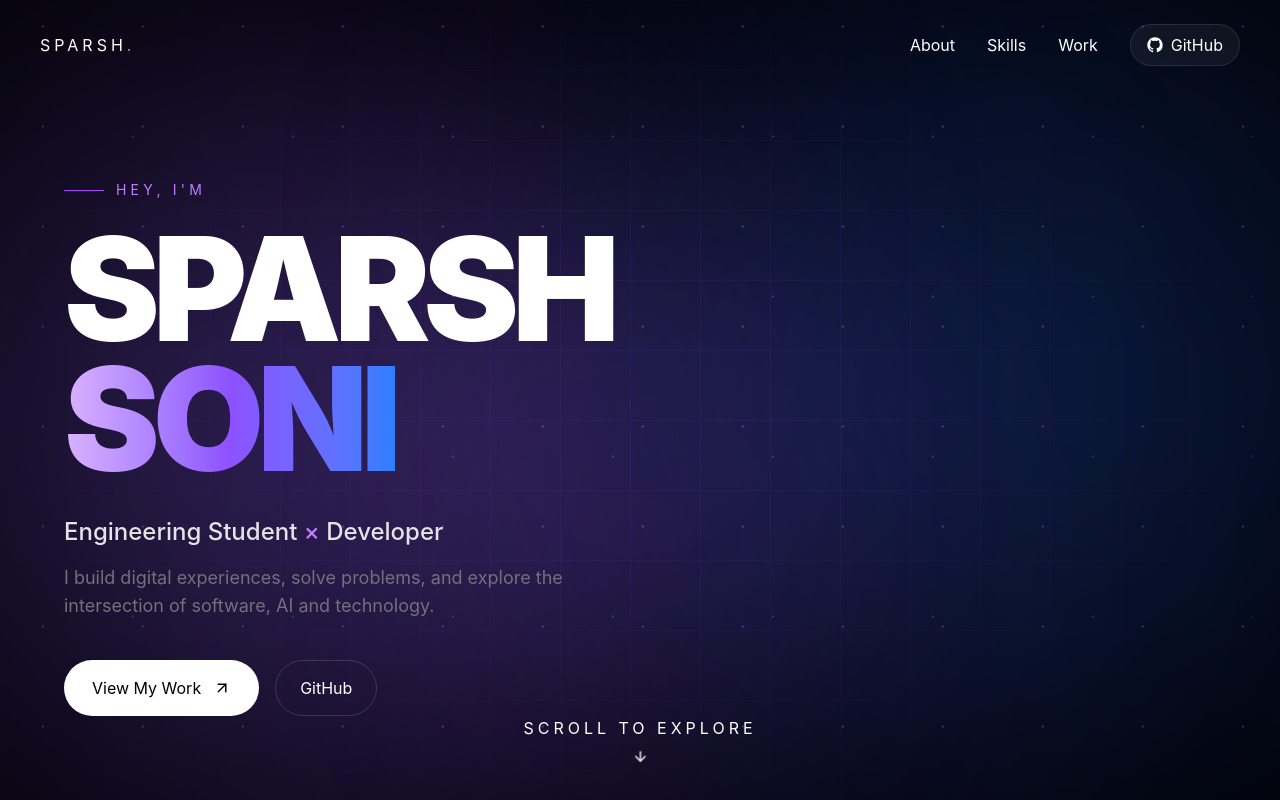
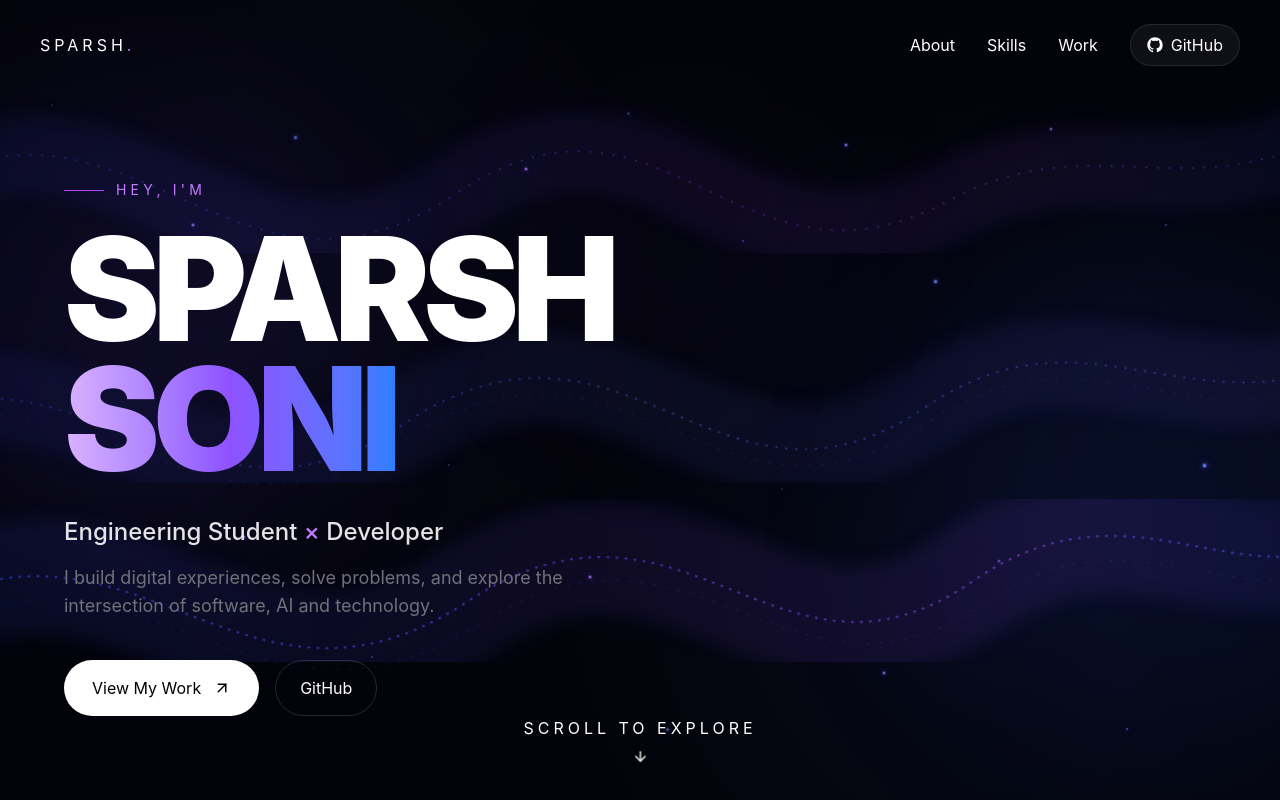
Before and after one commit to Sparsshsoni15/Sparsh-Portfolio, a React (Vite) app: page / in a window 1280 px wide. Shown: the top 800 px of the page. Built offline with nearby package versions, Linux system fonts and the light colour scheme.

Commit message:
chore: portfolio update - 2026-09-02 19:15

```diff
--- /dev/null
+++ b/src/components/Background.css
@@ -0,0 +1,244 @@
+.portfolio-background {
+  position: fixed;
+  inset: 0;
+  z-index: 0;
+  overflow: hidden;
+  pointer-events: none;
+  background:
+    radial-gradient(
+      circle at 20% 35%,
+      rgba(65, 45, 150, 0.12),
+      transparent 35%
+    ),
+    radial-gradient(
+      circle at 80% 70%,
+      rgba(35, 60, 170, 0.10),
+      transparent 40%
+    ),
+    #03040a;
+}
+
+/* -------------------------------- */
+/* Ambient glow */
+/* -------------------------------- */
+
+.ambient {
+  position: absolute;
+  border-radius: 50%;
+  pointer-events: none;
+  filter: blur(100px);
+  will-change: transform;
+}
+
+.ambient-one {
+  width: 420px;
+  height: 420px;
+  left: -150px;
+  top: 20%;
+  background: rgba(90, 50, 220, 0.08);
+  animation: ambientOne 16s ease-in-out infinite alternate;
+}
+
+.ambient-two {
+  width: 500px;
+  height: 500px;
+  right: -180px;
+  bottom: 5%;
+  background: rgba(45, 75, 220, 0.08);
+  animation: ambientTwo 20s ease-in-out infinite alternate;
+}
+
+.ambient-three {
+  width: 300px;
+  height: 300px;
+  left: 40%;
+  top: 10%;
+  background: rgba(130, 55, 255, 0.04);
+  animation: ambientThree 18s ease-in-out infinite alternate;
+}
+
+/* -------------------------------- */
+/* Stars */
+/* -------------------------------- */
+
+.stars {
+  position: absolute;
+  inset: 0;
+}
+
+.stars span {
+  position: absolute;
+  width: 2px;
+  height: 2px;
+  border-radius: 50%;
+  background: #8b7cff;
+  box-shadow:
+    0 0 5px rgba(110, 90, 255, 0.9),
+    0 0 12px rgba(90, 70, 255, 0.5);
+
+  animation: twinkle 3.5s ease-in-out infinite;
+  will-change: opacity, transform;
+}
+
+.stars span:nth-child(3n) {
+  width: 3px;
+  height: 3px;
+  background: #6e8dff;
+}
+
+.stars span:nth-child(5n) {
+  width: 2px;
+  height: 2px;
+  background: #b477ff;
+}
+
+/* -------------------------------- */
+/* SVG */
+/* -------------------------------- */
+
+.wave-svg {
+  position: absolute;
+  inset: 0;
+  width: 100%;
+  height: 100%;
+  overflow: visible;
+}
+
+/* Keep animations GPU friendly */
+
+.wave {
+  transform-box: fill-box;
+  transform-origin: center;
+  will-change: transform;
+}
+
+.wave-back {
+  animation: waveBack 18s ease-in-out infinite alternate;
+}
+
+.wave-middle {
+  animation: waveMiddle 21s ease-in-out infinite alternate;
+}
+
+.wave-front {
+  animation: waveFront 24s ease-in-out infinite alternate;
+}
+
+/* -------------------------------- */
+/* Animations */
+/* -------------------------------- */
+
+@keyframes waveBack {
+  0% {
+    transform: translate3d(-18px, 8px, 0) scale(1.02);
+  }
+
+  50% {
+    transform: translate3d(10px, -10px, 0) scale(1.04);
+  }
+
+  100% {
+    transform: translate3d(24px, 15px, 0) scale(1.02);
+  }
+}
+
+@keyframes waveMiddle {
+  0% {
+    transform: translate3d(20px, -8px, 0) scale(1.02);
+  }
+
+  50% {
+    transform: translate3d(-15px, 15px, 0) scale(1.04);
+  }
+
+  100% {
+    transform: translate3d(-28px, -12px, 0) scale(1.02);
+  }
+}
+
+@keyframes waveFront {
+  0% {
+    transform: translate3d(-15px, 10px, 0) scale(1.02);
+  }
+
+  50% {
+    transform: translate3d(20px, -15px, 0) scale(1.04);
+  }
+
+  100% {
+    transform: translate3d(30px, 10px, 0) scale(1.02);
+  }
+}
+
+@keyframes twinkle {
+  0%,
+  100% {
+    opacity: 0.2;
+    transform: scale(0.8);
+  }
+
+  50% {
+    opacity: 1;
+    transform: scale(1.4);
+  }
+}
+
+@keyframes ambientOne {
+  0% {
+    transform: translate3d(0, 0, 0);
+  }
+
+  100% {
+    transform: translate3d(120px, -60px, 0);
+  }
+}
+
+@keyframes ambientTwo {
+  0% {
+    transform: translate3d(0, 0, 0);
+  }
+
+  100% {
+    transform: translate3d(-100px, -80px, 0);
+  }
+}
+
+@keyframes ambientThree {
+  0% {
+    transform: translate3d(0, 0, 0);
+  }
+
+  100% {
+    transform: translate3d(80px, 70px, 0);
+  }
+}
+
+/* -------------------------------- */
+/* Mobile optimization */
+/* -------------------------------- */
+
+@media (max-width: 768px) {
+  .ambient {
+    filter: blur(70px);
+  }
+
+  .wave-svg {
+    transform: scale(1.15);
+  }
+
+  .stars span {
+    box-shadow: 0 0 7px rgba(100, 90, 255, 0.6);
+  }
+}
+
+/* -------------------------------- */
+/* Reduced motion */
+/* -------------------------------- */
+
+@media (prefers-reduced-motion: reduce) {
+  .wave,
+  .stars span,
+  .ambient {
+    animation: none !important;
+  }
+}
--- a/src/components/Background.jsx
+++ b/src/components/Background.jsx
@@ -1,142 +1,153 @@
+import "./Background.css";
+
 function Background() {
   return (
-    <div
-      className="fixed inset-0 overflow-hidden pointer-events-none"
-      style={{
-        zIndex: 0,
-        background: "#020205",
-      }}
-    >
-      {/* Purple glow - LEFT */}
-      <div
-        className="absolute rounded-full"
-        style={{
-          width: "650px",
-          height: "650px",
-          left: "-250px",
-          top: "5%",
-          background: "rgba(139, 92, 246, 0.35)",
-          filter: "blur(130px)",
-          animation: "purpleMove 12s ease-in-out infinite",
-        }}
-      />
+    <div className="portfolio-background" aria-hidden="true">
+      {/* Ambient glows */}
+      <div className="ambient ambient-one" />
+      <div className="ambient ambient-two" />
+      <div className="ambient ambient-three" />
 
-      {/* Blue glow - RIGHT */}
-      <div
-        className="absolute rounded-full"
-        style={{
-          width: "650px",
-          height: "650px",
-          right: "-250px",
-          bottom: "0",
-          background: "rgba(37, 99, 235, 0.30)",
-          filter: "blur(140px)",
-          animation: "blueMove 15s ease-in-out infinite",
-        }}
-      />
+      {/* Stars */}
+      <div className="stars">
+        <span style={{ left: "4%", top: "13%", animationDelay: "0s" }} />
+        <span style={{ left: "15%", top: "28%", animationDelay: "1.2s" }} />
+        <span style={{ left: "23%", top: "17%", animationDelay: "2.4s" }} />
+        <span style={{ left: "31%", top: "38%", animationDelay: "0.7s" }} />
+        <span style={{ left: "41%", top: "21%", animationDelay: "1.8s" }} />
+        <span style={{ left: "49%", top: "14%", animationDelay: "2.8s" }} />
+        <span style={{ left: "58%", top: "30%", animationDelay: "0.5s" }} />
+        <span style={{ left: "66%", top: "18%", animationDelay: "1.5s" }} />
+        <span style={{ left: "73%", top: "35%", animationDelay: "2.2s" }} />
+        <span style={{ left: "82%", top: "16%", animationDelay: "0.9s" }} />
+        <span style={{ left: "91%", top: "28%", animationDelay: "2.6s" }} />
 
-      {/* Purple center glow */}
-      <div
-        className="absolute rounded-full"
-        style={{
-          width: "500px",
-          height: "500px",
-          left: "35%",
-          top: "30%",
-          background: "rgba(168, 85, 247, 0.16)",
-          filter: "blur(140px)",
-          animation: "centerMove 10s ease-in-out infinite",
-        }}
-      />
+        <span style={{ left: "8%", top: "52%", animationDelay: "1.1s" }} />
+        <span style={{ left: "19%", top: "67%", animationDelay: "2.1s" }} />
+        <span style={{ left: "35%", top: "58%", animationDelay: "0.3s" }} />
+        <span style={{ left: "46%", top: "72%", animationDelay: "1.7s" }} />
+        <span style={{ left: "61%", top: "61%", animationDelay: "2.9s" }} />
+        <span style={{ left: "78%", top: "70%", animationDelay: "0.8s" }} />
+        <span style={{ left: "94%", top: "58%", animationDelay: "2s" }} />
 
-      {/* Futuristic grid */}
-      <div
-        className="absolute inset-0"
-        style={{
-          backgroundImage: `
-            linear-gradient(rgba(139,92,246,0.07) 1px, transparent 1px),
-            linear-gradient(90deg, rgba(139,92,246,0.07) 1px, transparent 1px)
-          `,
-          backgroundSize: "70px 70px",
-          maskImage:
-            "radial-gradient(ellipse at center, black 30%, transparent 85%)",
-          WebkitMaskImage:
-            "radial-gradient(ellipse at center, black 30%, transparent 85%)",
-        }}
-      />
+        <span style={{ left: "13%", top: "87%", animationDelay: "1.4s" }} />
+        <span style={{ left: "29%", top: "82%", animationDelay: "2.7s" }} />
+        <span style={{ left: "52%", top: "91%", animationDelay: "0.6s" }} />
+        <span style={{ left: "69%", top: "84%", animationDelay: "1.9s" }} />
+        <span style={{ left: "88%", top: "91%", animationDelay: "2.5s" }} />
+      </div>
 
-      {/* Moving particles */}
-      <div
-        className="absolute inset-0"
-        style={{
-          opacity: 0.55,
-          backgroundImage: `
-            radial-gradient(circle, rgba(168,85,247,0.9) 1px, transparent 1px),
-            radial-gradient(circle, rgba(59,130,246,0.8) 1px, transparent 1px)
-          `,
-          backgroundSize: "100px 100px, 160px 160px",
-          backgroundPosition: "20px 20px, 80px 100px",
-          animation: "particlesMove 25s linear infinite",
-        }}
-      />
+      {/* Flowing dotted waves */}
+      <svg
+        className="wave-svg"
+        viewBox="0 0 1600 1000"
+        preserveAspectRatio="none"
+      >
+        <defs>
+          <linearGradient id="wavePurple" x1="0%" y1="0%" x2="100%" y2="0%">
+            <stop offset="0%" stopColor="#3154ff" />
+            <stop offset="45%" stopColor="#7048ff" />
+            <stop offset="75%" stopColor="#a04cff" />
+            <stop offset="100%" stopColor="#3154ff" />
+          </linearGradient>
 
-      {/* Dark vignette */}
-      <div
-        className="absolute inset-0"
-        style={{
-          background:
-            "radial-gradient(circle at center, transparent 20%, rgba(0,0,0,0.35) 100%)",
-        }}
-      />
+          <linearGradient id="waveBlue" x1="0%" y1="0%" x2="100%" y2="0%">
+            <stop offset="0%" stopColor="#273fff" />
+            <stop offset="50%" stopColor="#586eff" />
+            <stop offset="100%" stopColor="#8b4dff" />
+          </linearGradient>
 
-      {/* Animations */}
-      <style>
-        {`
-          @keyframes purpleMove {
-            0%, 100% {
-              transform: translate(0, 0) scale(1);
-            }
+          <filter id="softGlow">
+            <feGaussianBlur stdDeviation="12" />
+          </filter>
+        </defs>
 
-            50% {
-              transform: translate(180px, 80px) scale(1.2);
-            }
-          }
+        {/* BACK GLOW WAVE */}
+        <g className="wave wave-back">
+          <path
+            d="M-100 250 C180 80 300 430 570 250 C820 80 910 390 1160 260 C1360 150 1470 300 1700 130"
+            fill="none"
+            stroke="url(#wavePurple)"
+            strokeWidth="100"
+            opacity="0.08"
+            filter="url(#softGlow)"
+          />
 
-          @keyframes blueMove {
-            0%, 100% {
-              transform: translate(0, 0) scale(1);
-            }
+          <path
+            d="M-100 250 C180 80 300 430 570 250 C820 80 910 390 1160 260 C1360 150 1470 300 1700 130"
+            fill="none"
+            stroke="url(#wavePurple)"
+            strokeWidth="2"
+            strokeDasharray="1 13"
+            strokeLinecap="round"
+            opacity="0.35"
+          />
+        </g>
 
-            50% {
-              transform: translate(-160px, -100px) scale(1.2);
-            }
-          }
+        {/* MIDDLE WAVE */}
+        <g className="wave wave-middle">
+          <path
+            d="M-150 530 C120 380 270 690 520 520 C790 340 900 670 1150 500 C1370 350 1500 580 1750 390"
+            fill="none"
+            stroke="url(#waveBlue)"
+            strokeWidth="110"
+            opacity="0.08"
+            filter="url(#softGlow)"
+          />
 
-          @keyframes centerMove {
-            0%, 100% {
-              transform: translate(0, 0) scale(1);
-            }
+          <path
+            d="M-150 530 C120 380 270 690 520 520 C790 340 900 670 1150 500 C1370 350 1500 580 1750 390"
+            fill="none"
+            stroke="url(#waveBlue)"
+            strokeWidth="2"
+            strokeDasharray="1 11"
+            strokeLinecap="round"
+            opacity="0.48"
+          />
 
-            50% {
-              transform: translate(-80px, 70px) scale(1.25);
-            }
-          }
+          <path
+            d="M-150 550 C120 400 270 710 520 540 C790 360 900 690 1150 520 C1370 370 1500 600 1750 410"
+            fill="none"
+            stroke="url(#wavePurple)"
+            strokeWidth="1"
+            strokeDasharray="1 15"
+            strokeLinecap="round"
+            opacity="0.35"
+          />
+        </g>
 
-          @keyframes particlesMove {
-            0% {
-              transform: translate(0, 0);
-            }
+        {/* FRONT WAVE */}
+        <g className="wave wave-front">
+          <path
+            d="M-120 790 C170 590 300 940 580 760 C850 580 960 900 1200 730 C1410 590 1530 790 1720 650"
+            fill="none"
+            stroke="url(#wavePurple)"
+            strokeWidth="140"
+            opacity="0.10"
+            filter="url(#softGlow)"
+          />
 
-            50% {
-              transform: translate(-50px, -80px);
-            }
+          <path
+            d="M-120 790 C170 590 300 940 580 760 C850 580 960 900 1200 730 C1410 590 1530 790 1720 650"
+            fill="none"
+            stroke="url(#wavePurple)"
+            strokeWidth="2.5"
+            strokeDasharray="1 10"
+            strokeLinecap="round"
+            opacity="0.60"
+          />
 
-            100% {
-              transform: translate(0, 0);
-            }
-          }
-        `}
-      </style>
+          <path
+            d="M-100 820 C170 620 310 960 590 790 C860 610 970 920 1210 760 C1410 620 1540 820 1730 680"
+            fill="none"
+            stroke="url(#waveBlue)"
+            strokeWidth="1"
+            strokeDasharray="1 14"
+            strokeLinecap="round"
+            opacity="0.35"
+          />
+        </g>
+      </svg>
     </div>
   );
 }
```
Also changed, not shown: src/App.jsx (line endings or trailing spaces).
